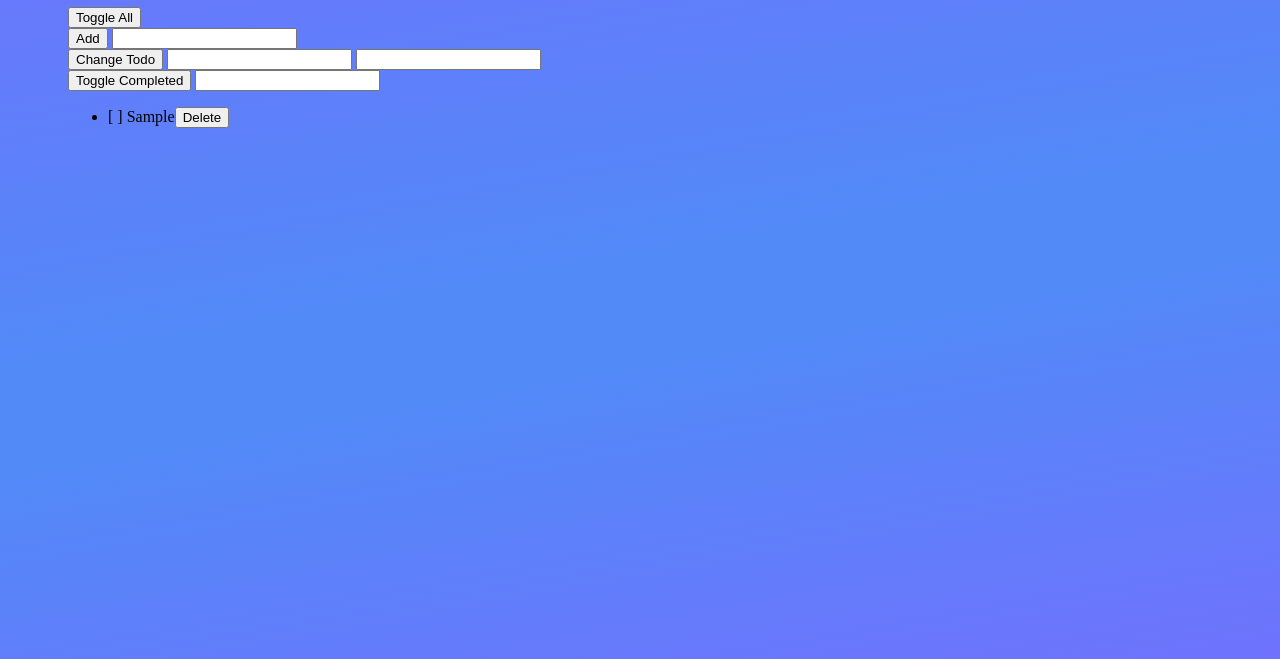
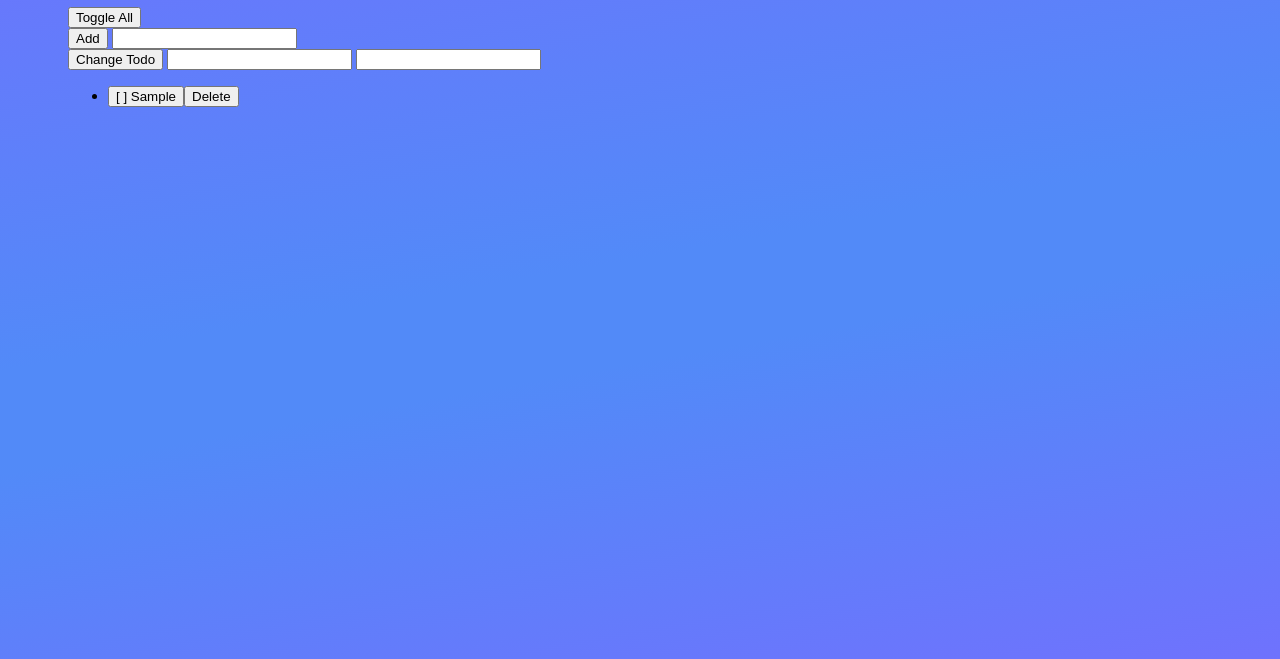
Before and after one commit to aarony422/todo.js, a plain HTML site: page index.html in a window 1280 px wide. Both pictures are taken after typing "Sample" into the empty fields and a click on the button "Add". Shown: the part 141-800 px from the top of the page. Drawn offline with nearby package versions, Linux system fonts and the light colour scheme.

Commit message:
made todo items buttons, in order to add toggle completed feature on click. removed toggleCompleted input

```diff
--- a/index.html
+++ b/index.html
@@ -28,11 +28,6 @@
       </div>
 
       <div>
-        <button id="toggleCompleted">Toggle Completed</button>
-        <input id="toggleCompletedInput" type="number">
-      </div>
-
-      <div>
         <ul id="todosDisplay">
         </ul>
       </div>
--- a/todo.js
+++ b/todo.js
@@ -59,13 +59,13 @@ $(document).ready(function(){
           if (todo.completed === true) {
             var listItem = $('<li/>')
                             .attr({id : position})
-                            .text("[X] " + todo.todoText)
+                            .append(this.createListItemButton("[X] " + todo.todoText))
                             .append(this.createDeleteButton());
             ul.append(listItem);
           } else {
             var listItem = $('<li/>')
                             .attr({id: position})
-                            .text("[ ] " + todo.todoText)
+                            .append(this.createListItemButton("[ ] " + todo.todoText))
                             .append(this.createDeleteButton());
             ul.append(listItem);
           }
@@ -77,6 +77,11 @@ $(document).ready(function(){
       return $('<button/>')
               .addClass('deleteBtn')
               .text('Delete');
+    },
+    createListItemButton: function(itemText) {
+      return $('<button/>')
+              .addClass('listItem')
+              .text(itemText);
     }
   };
 
@@ -133,6 +138,8 @@ $(document).ready(function(){
   $("ul").click(function(event) {
     if (event.target.className === 'deleteBtn'){
       todoList.deleteTodo(parseInt(event.target.parentNode.id));
+    } else if (event.target.className === 'listItem') {
+      todoList.toggleCompleted(parseInt(event.target.parentNode.id));
     }
     view.displayTodos();
   });
```
